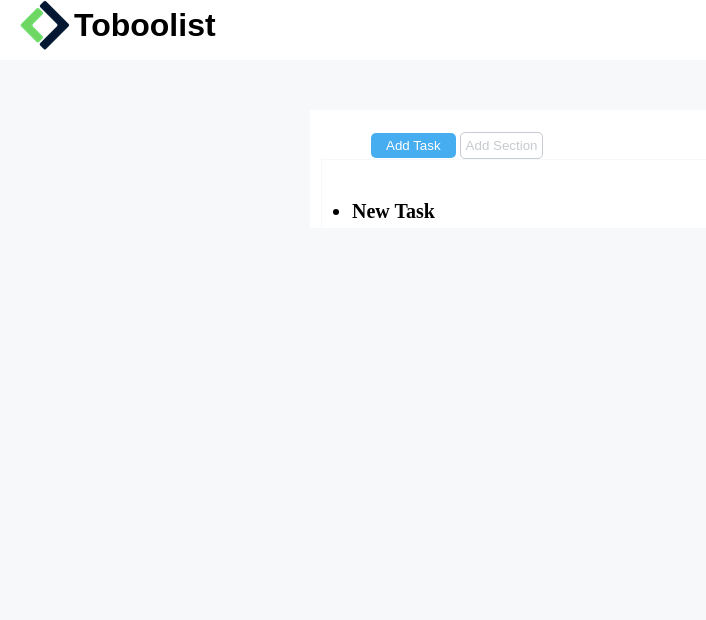
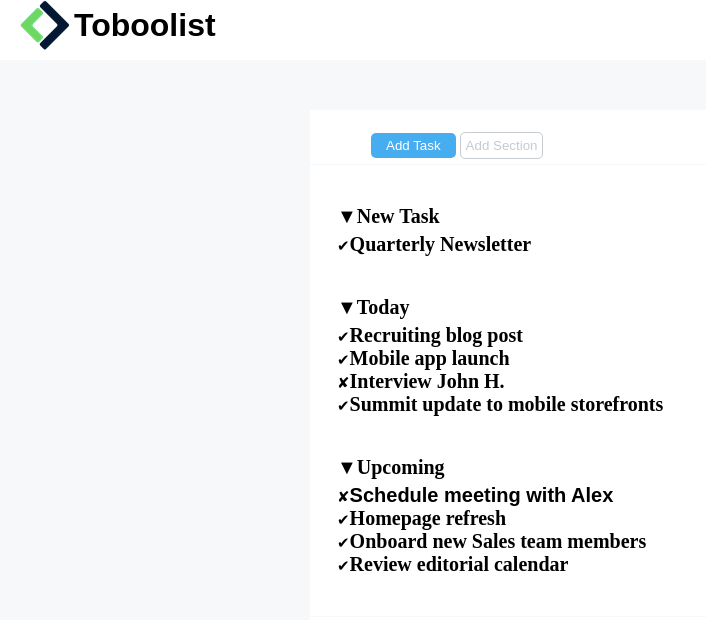
Before and after one commit to roy-naim/html-css-toboolist, a plain HTML site: page index.html in a window 1280 px wide. Shown: the whole page, without its empty margins (0-706 px from the left). Drawn offline with Linux system fonts and the light colour scheme.

Commit message:
Table list added
with arrow down symbol

```diff
--- a/assets/css/master.css
+++ b/assets/css/master.css
@@ -27,7 +27,7 @@ body {
 .white-boxes {
   background-color: white;
   width: 50%;
-  height: 100px;
+  height: 750px;
   margin: 50px auto;
   padding: 8px 9px 10px 11px;
 } /*--- nota: padding: 10px(top) 11px(right) 12px(bottom) 13px(left); ---*/
@@ -57,11 +57,35 @@ body {
   cursor: pointer;
 }
 
+.all-list .new-task:before {
+  content: "\25bc"
+}
+
 .all-list {
+  list-style: none;
   border: 1px solid #F6F8F9;
+  margin: 5px -15px;
 }
+
 .new-task {
   margin: 40px 30px;
   font-size: 20px;
   font-weight: bold;
 }
+
+.new-task-list {
+  list-style: none;
+  margin-top: 5px
+}
+
+li .checked:before {
+  content: '\2714';
+  font-size: 15px;
+  font-weight: 100;
+}
+
+li .not-checked:before {
+  content: '\2718';
+  font-size: 15px;
+  font-weight: 100;
+}
--- a/index.html
+++ b/index.html
@@ -19,7 +19,29 @@
       </span>
 
       <ul class="all-list">
-        <li class="new-task">New Task</li>
+        <li class="new-task">New Task
+          <ul class="new-task-list">
+            <li class="checked">Quarterly Newsletter</li>
+          </ul>
+        </li>
+
+        <li class="new-task">Today
+          <ul class="new-task-list">
+            <li class="checked">Recruiting blog post</li>
+            <li class="checked">Mobile app launch</li>
+            <li class="not-checked">Interview John H.</li>
+            <li class="checked">Summit update to mobile storefronts</li>
+          </ul>
+        </li>
+
+        <li class="new-task">Upcoming
+          <ul class="new-task-list">
+            <li style="font-family: arial" class="not-checked">Schedule meeting with Alex</li>
+            <li class="checked">Homepage refresh</li>
+            <li class="checked">Onboard new Sales team members</li>
+            <li class="checked">Review editorial calendar</li>
+          </ul>
+        </li>
       </ul>
 
     </div>
```
